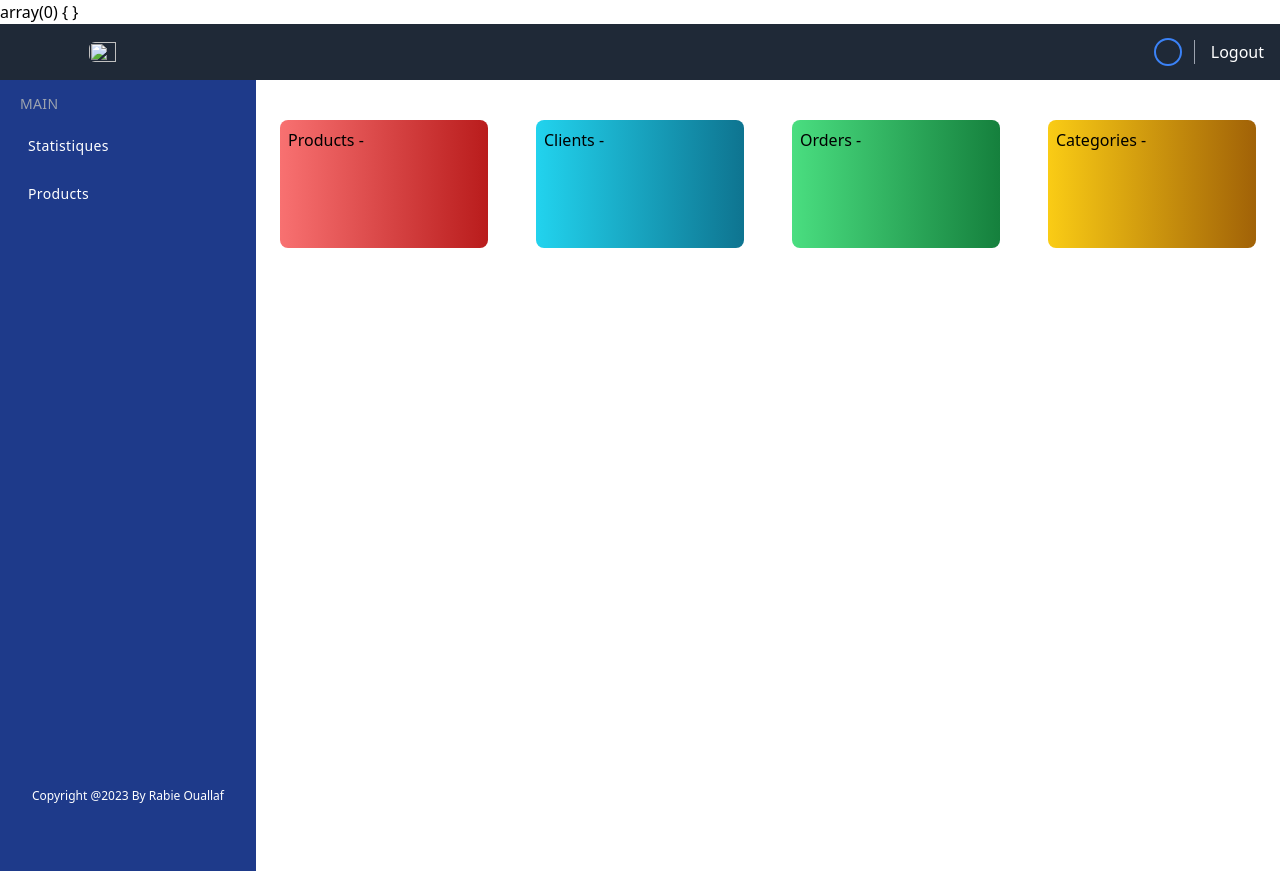
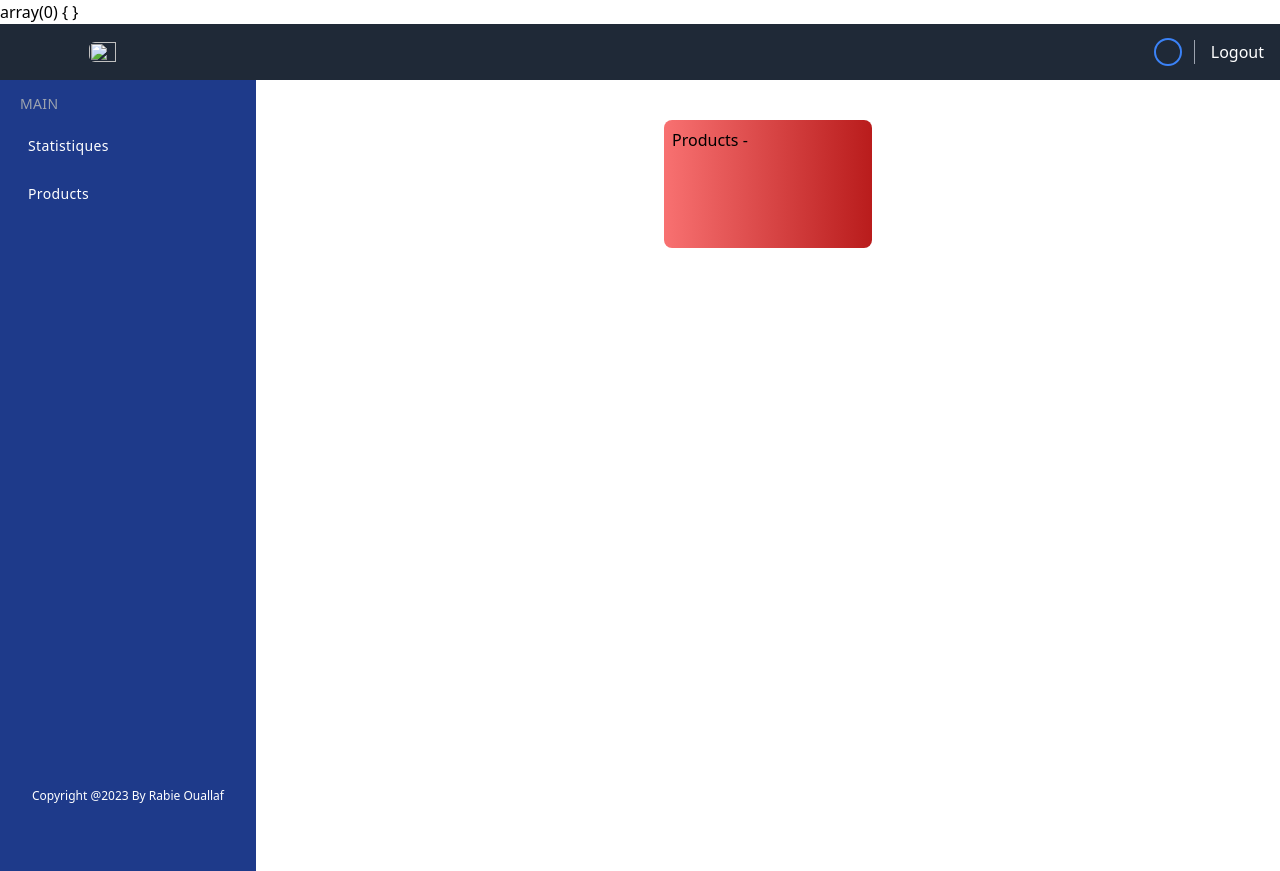
Before and after one commit to RabiieOuallaf/GlowGuru-fullStack-, a PHP site: page /dashboard in a window 1280 px wide. Shown: the top 871 px of the page. Run offline with PHP 8.4, Linux system fonts and the light colour scheme; some libraries are stand-ins or nearby versions.

Commit message:
edit dashboard

```diff
--- a/view/dashboard.php
+++ b/view/dashboard.php
@@ -77,18 +77,7 @@
                 <span>Products -</span>
                 <div></div>
             </div>
-            <div class="w-52 h-32 bg-gradient-to-r from-cyan-400 to-cyan-700 rounded-lg p-2">
-                <span>Clients -</span>
-                <div></div>
-            </div>
-            <div class="w-52 h-32 bg-gradient-to-r from-green-400 to-green-700 rounded-lg p-2">
-                <span>Orders -</span>
-                <div></div>
-            </div>
-            <div class="w-52 h-32 bg-gradient-to-r from-yellow-400 to-yellow-700 rounded-lg p-2">
-                <span>Categories -</span>
-                <div></div>
-            </div>
+
 
         </div>
     <!-- ./body -->
```
